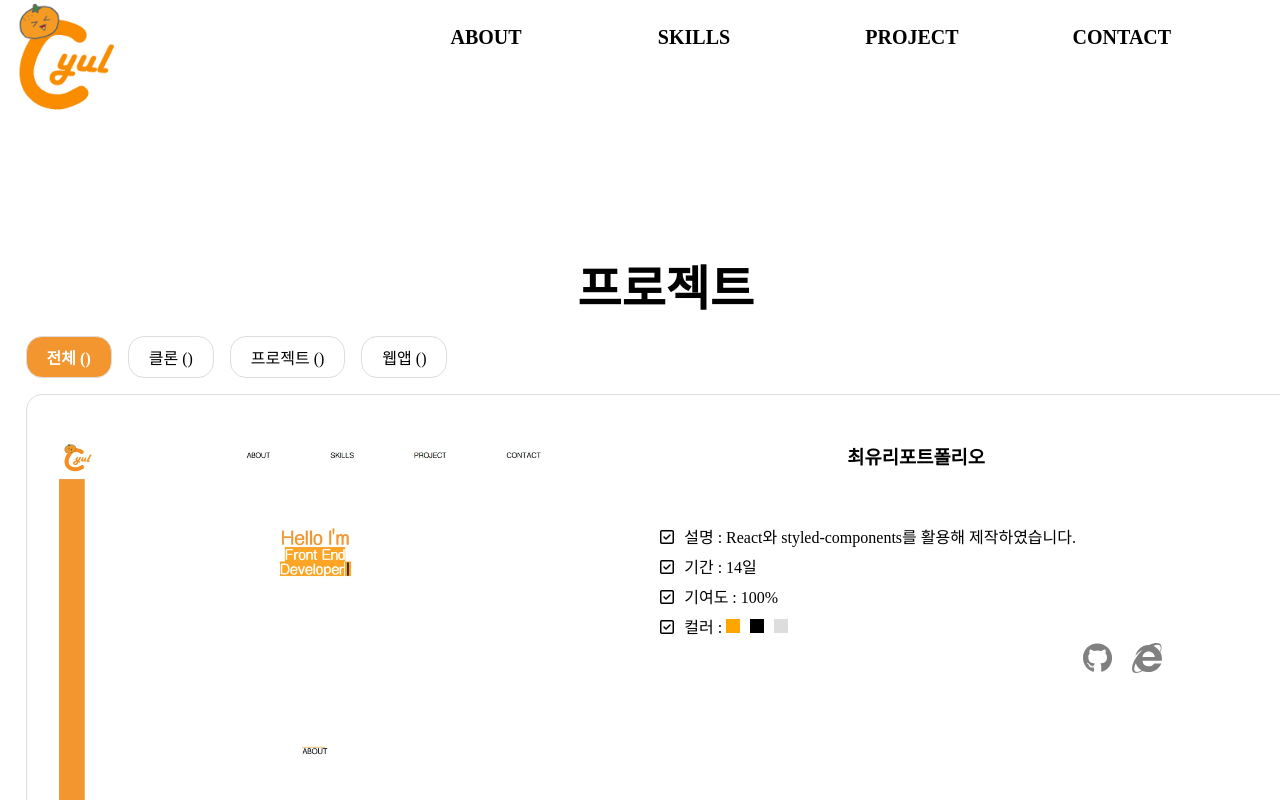
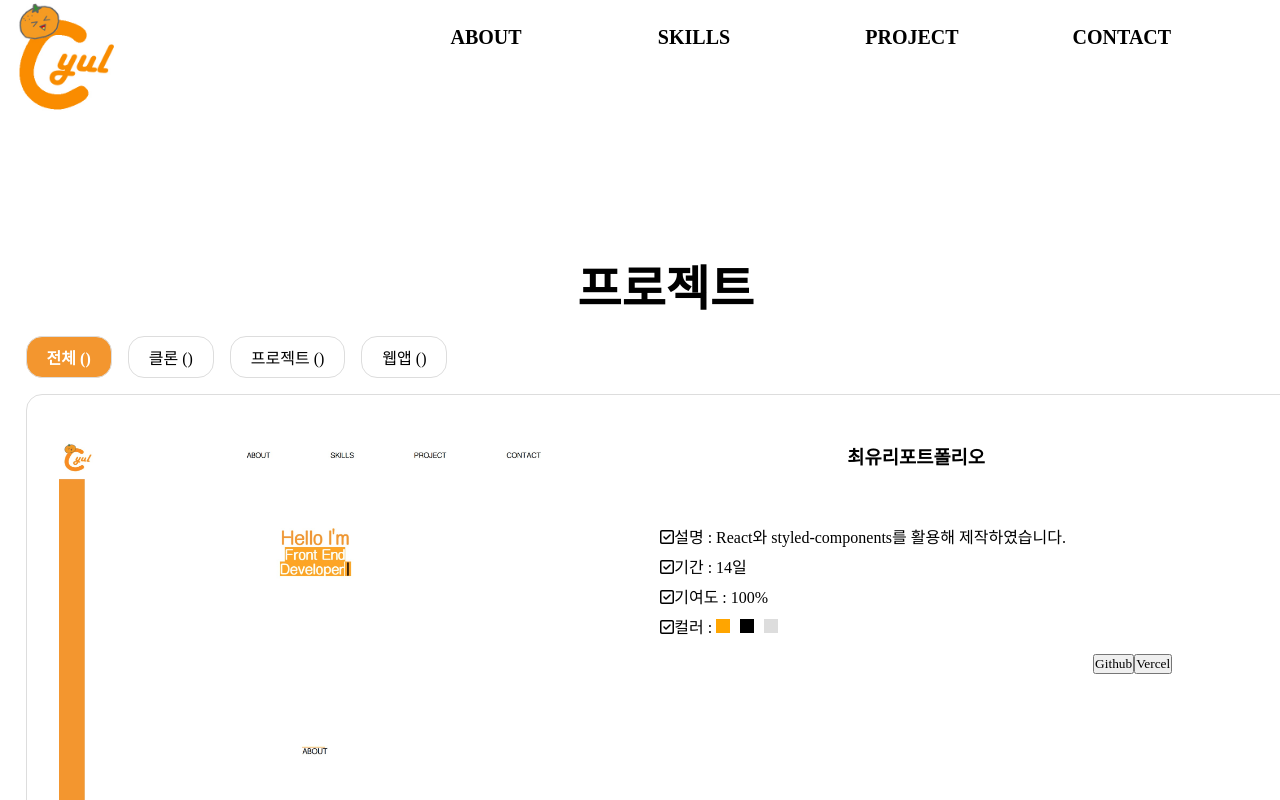
Before and after one commit to choiS2yuri/portfolio, a React (Create React App) app: page /project in a window 1280 px wide. Shown: the top 800 px of the page. Built offline with nearby package versions, Linux system fonts and the light colour scheme; a web font is replaced by a local one.

Commit message:
1117수정본

```diff
--- a/src/components/ProjectItem.js
+++ b/src/components/ProjectItem.js
@@ -13,7 +13,9 @@ const ContainerWrap = styled.div`
     margin: 0 auto;
     display: flex; flex-wrap: wrap;
     padding: 0 2%;
-
+    @media screen and (max-width: 768px){
+      margin: 0 20px;
+    }
 `
 const ContainerTitle = styled.div`
     width: 100%;
@@ -36,6 +38,9 @@ const ContainerTitle = styled.div`
         text-align: end;
 
         font-size: 18px;
+        @media screen and (max-width: 768px){
+            visibility: visible;
+        }
         a{
             &:hover{
                 color: #F3962F;
--- a/src/pages/Project.js
+++ b/src/pages/Project.js
@@ -81,8 +81,8 @@ const ProjectDesc = styled.div`
   p{
     width: 80%;
     margin: 0 auto;
-    svg{
-      margin-right: 10px;
+    button{
+
     }
   }
 `
@@ -189,8 +189,9 @@ function Project() {
         title : "오늘의 운세정보",
         desc : "오늘의 운세정보를 확인할 수 있는 사이트",
         keyword: ["#운세정보","#재미있는","#미니프로젝트"],
-        color: ["F9A8D4","#F472B6"],
+        color: ["#F9A8D4","#F472B6"],
         date: "3일",
+        original: "https://lucky-steel.vercel.app/",
         contribution: "100%"
     },
 
@@ -272,10 +273,10 @@ const handleClick = (index) => {
                           </p>
                           <p style={{textAlign:"end",fontSize:"30px"}}>
                             <a href={e.git} target="_blank" rel="noopener noreferrer">
-                              <FontAwesomeIcon icon={faGithub} style={{color:"gray"}}/>
+                              <button>Github</button>
                             </a>
                             <a href={e.original} target="_blank" rel="noopener noreferrer">
-                              <FontAwesomeIcon icon={faInternetExplorer} style={{color:"gray", marginLeft:"10px"}}/>
+                              <button>Vercel</button>
                             </a>
                           </p>
                         </ProjectDesc>
```
